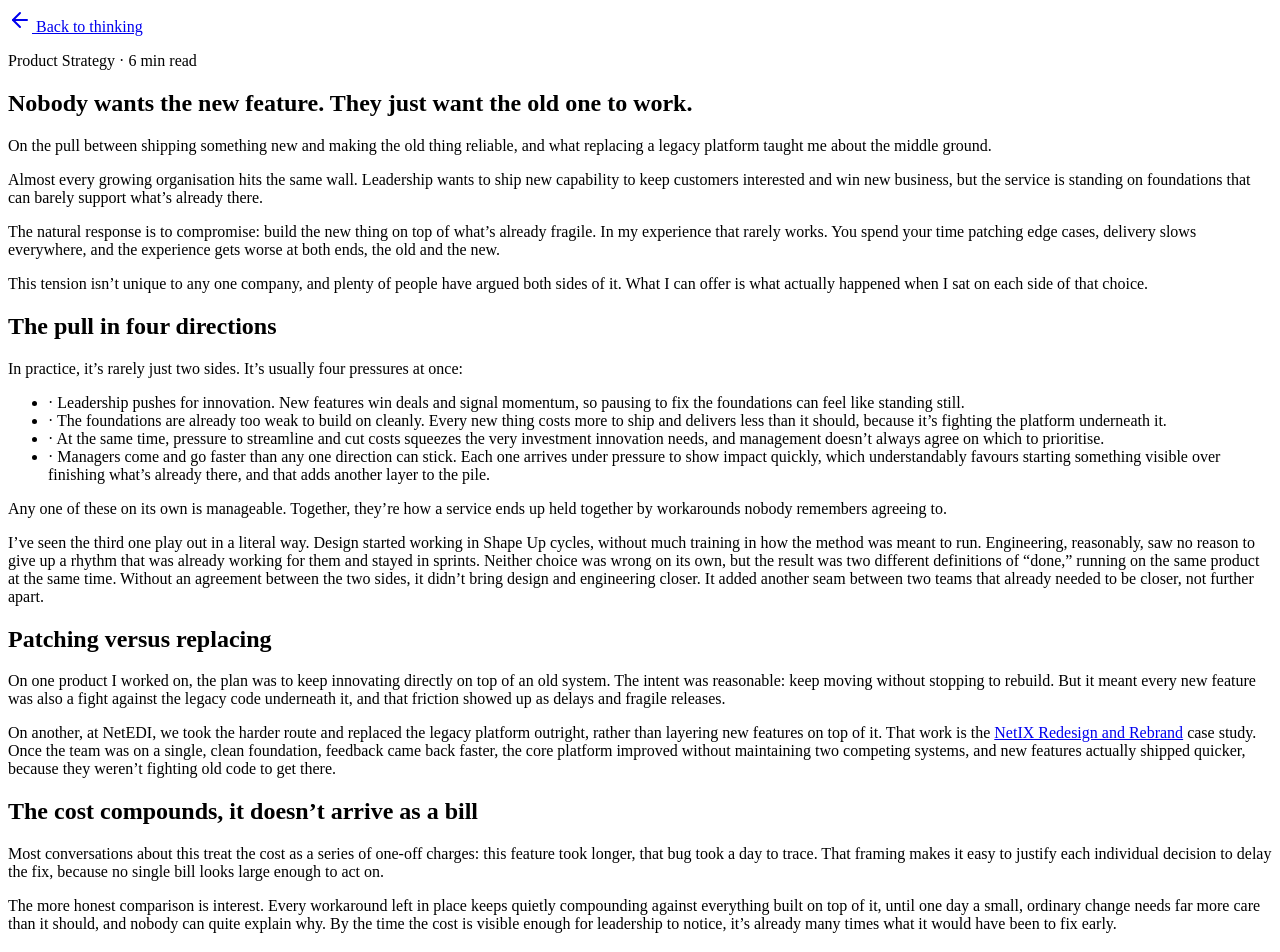
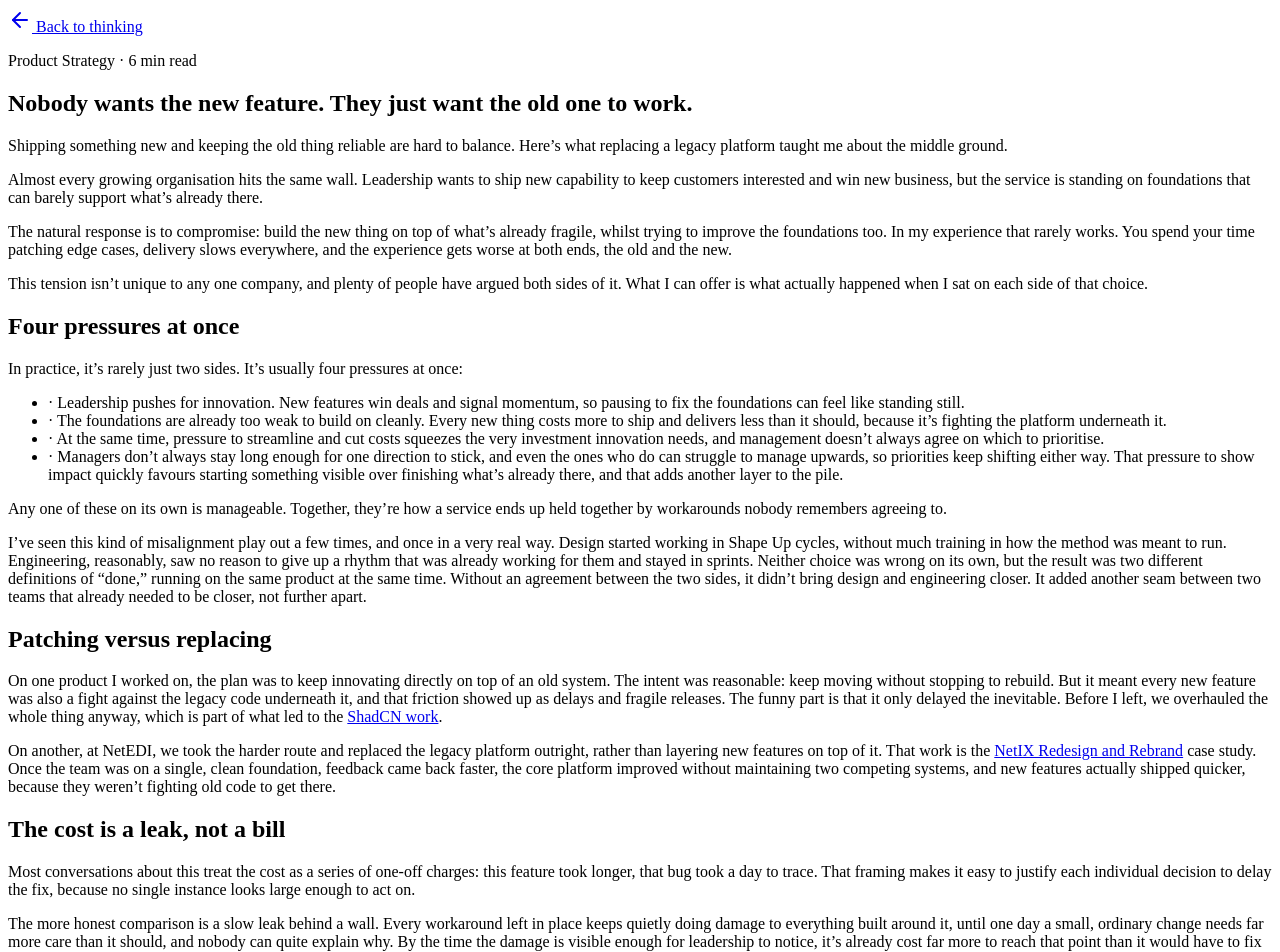
Before and after one commit to jadeparrish/portfolio, a Next.js app: page /thinking/legacy in a window 1280 px wide. Shown: the top 952 px of the page. Built offline with nearby package versions, Linux system fonts and the light colour scheme.

Commit message:
Update page.js

```diff
--- a/app/thinking/legacy/page.js
+++ b/app/thinking/legacy/page.js
@@ -5,7 +5,7 @@ import { ArticleFooter, SiteFooter } from '../../caseStudiesData';
 
 export const metadata = {
   title: "Nobody wants the new feature. They just want the old one to work: Jade Parrish",
-  description: 'A service designer on the pull between shipping something new and making the old thing reliable, and what replacing a legacy platform taught me.',
+  description: 'A service designer on why shipping something new and keeping the old thing reliable are so hard to balance, and what replacing a legacy platform taught me.',
 };
 
 function Heading({ children }) {
@@ -60,8 +60,9 @@ export default function LegacyArticle() {
             Nobody wants the new feature. They just want the old one to work.
           </h1>
           <p className="text-neutral-600 text-base sm:text-lg leading-relaxed max-w-xl">
-            On the pull between shipping something new and making the old thing reliable,
-            and what replacing a legacy platform taught me about the middle ground.
+            Shipping something new and keeping the old thing reliable are hard to
+            balance. Here&rsquo;s what replacing a legacy platform taught me about the
+            middle ground.
           </p>
         </section>
 
@@ -76,9 +77,10 @@ export default function LegacyArticle() {
             </p>
             <p>
               The natural response is to compromise: build the new thing on top of what&rsquo;s
-              already fragile. In my experience that rarely works. You spend your time
-              patching edge cases, delivery slows everywhere, and the experience gets worse
-              at both ends, the old and the new.
+              already fragile, whilst trying to improve the foundations too. In my
+              experience that rarely works. You spend your time patching edge cases,
+              delivery slows everywhere, and the experience gets worse at both ends, the
+              old and the new.
             </p>
             <p>
               This tension isn&rsquo;t unique to any one company, and plenty of people have
@@ -88,7 +90,7 @@ export default function LegacyArticle() {
           </div>
 
           <div>
-            <Heading>The pull in four directions</Heading>
+            <Heading>Four pressures at once</Heading>
             <div className="space-y-4">
               <p>In practice, it&rsquo;s rarely just two sides. It&rsquo;s usually four pressures at once:</p>
               <Bullets
@@ -96,7 +98,7 @@ export default function LegacyArticle() {
                   'Leadership pushes for innovation. New features win deals and signal momentum, so pausing to fix the foundations can feel like standing still.',
                   'The foundations are already too weak to build on cleanly. Every new thing costs more to ship and delivers less than it should, because it\u2019s fighting the platform underneath it.',
                   'At the same time, pressure to streamline and cut costs squeezes the very investment innovation needs, and management doesn\u2019t always agree on which to prioritise.',
-                  'Managers come and go faster than any one direction can stick. Each one arrives under pressure to show impact quickly, which understandably favours starting something visible over finishing what\u2019s already there, and that adds another layer to the pile.',
+                  'Managers don\u2019t always stay long enough for one direction to stick, and even the ones who do can struggle to manage upwards, so priorities keep shifting either way. That pressure to show impact quickly favours starting something visible over finishing what\u2019s already there, and that adds another layer to the pile.',
                 ]}
               />
               <p>
@@ -104,7 +106,8 @@ export default function LegacyArticle() {
                 service ends up held together by workarounds nobody remembers agreeing to.
               </p>
               <p>
-                I&rsquo;ve seen the third one play out in a literal way. Design started
+                I&rsquo;ve seen this kind of misalignment play out a few times, and once in
+                a very real way. Design started
                 working in Shape Up cycles, without much training in how the method was
                 meant to run. Engineering, reasonably, saw no reason to give up a rhythm
                 that was already working for them and stayed in sprints. Neither choice was
@@ -125,7 +128,10 @@ export default function LegacyArticle() {
                 of an old system. The intent was reasonable: keep moving without stopping
                 to rebuild. But it meant every new feature was also a fight against the
                 legacy code underneath it, and that friction showed up as delays and
-                fragile releases.
+                fragile releases. The funny part is that it only delayed the inevitable.
+                Before I left, we overhauled the whole thing anyway, which is part of what
+                led to the{' '}
+                <InlineLink href="/thinking/shadcn">ShadCN work</InlineLink>.
               </p>
               <p>
                 On another, at NetEDI, we took the harder route and replaced the legacy
@@ -141,21 +147,21 @@ export default function LegacyArticle() {
           </div>
 
           <div>
-            <Heading>The cost compounds, it doesn&rsquo;t arrive as a bill</Heading>
+            <Heading>The cost is a leak, not a bill</Heading>
             <div className="space-y-4">
               <p>
                 Most conversations about this treat the cost as a series of one-off
                 charges: this feature took longer, that bug took a day to trace. That
                 framing makes it easy to justify each individual decision to delay the
-                fix, because no single bill looks large enough to act on.
+                fix, because no single instance looks large enough to act on.
               </p>
               <p>
-                The more honest comparison is interest. Every workaround left in place
-                keeps quietly compounding against everything built on top of it, until one
-                day a small, ordinary change needs far more care than it should, and nobody
-                can quite explain why. By the time the cost is visible enough for leadership
-                to notice, it&rsquo;s already many times what it would have been to fix
-                early.
+                The more honest comparison is a slow leak behind a wall. Every workaround
+                left in place keeps quietly doing damage to everything built around it,
+                until one day a small, ordinary change needs far more care than it should,
+                and nobody can quite explain why. By the time the damage is visible enough
+                for leadership to notice, it&rsquo;s already cost far more to reach that
+                point than it would have to fix early.
               </p>
             </div>
           </div>
@@ -166,7 +172,7 @@ export default function LegacyArticle() {
               <p>
                 Here&rsquo;s the part I rarely hear said out loud: even
                 people who know the right call is to stabilise something rather than ship
-                the next new thing are individually pulled toward the visible option,
+                the next new thing are individually drawn toward the visible option,
                 because that&rsquo;s what gets noticed, reviewed and promoted.
               </p>
               <p>
```
